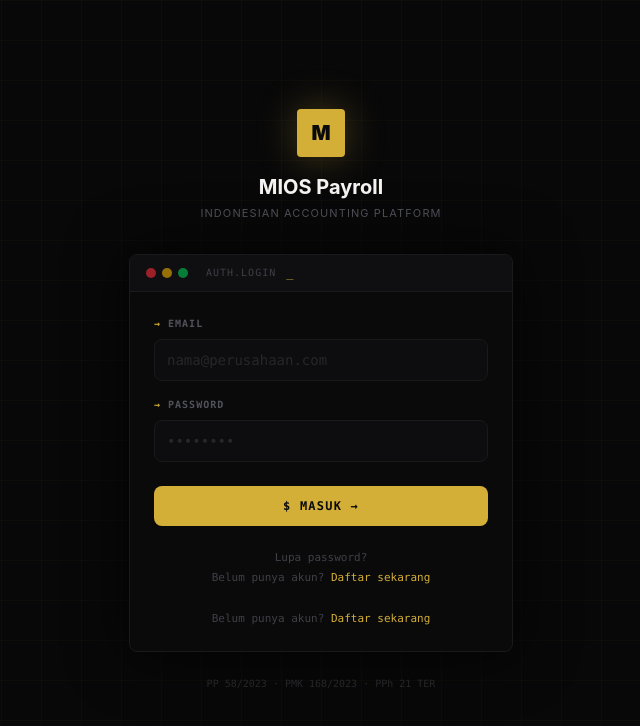
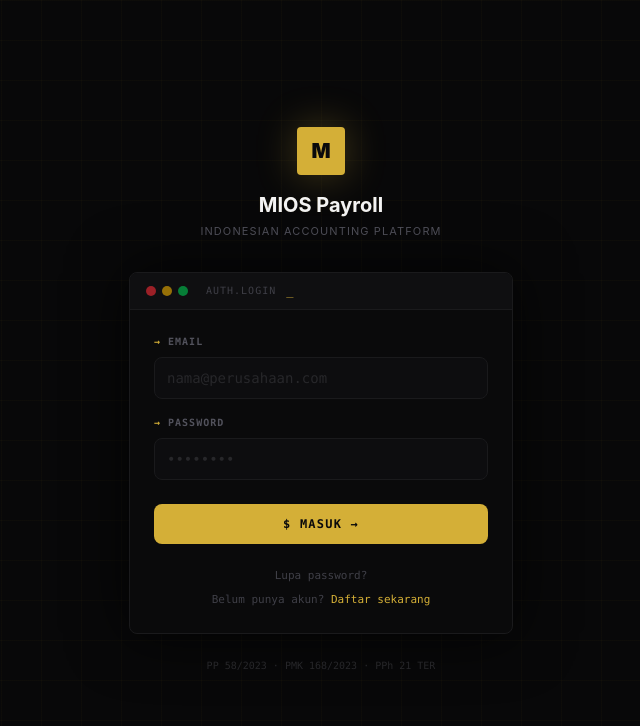
Before and after one commit to MSIConsultant/mios-payroll-v5, a Next.js app: page /login in a window 1280 px wide. Shown: the top 726 px of the page, without its empty margins (319-959 px from the left). Built offline with nearby package versions, Linux system fonts and the light colour scheme.

Commit message:
Refactor forgot password and registration links

```diff
--- a/app/login/page.tsx
+++ b/app/login/page.tsx
@@ -106,20 +106,12 @@ function LoginForm() {
                 </span>
               </button>
             </div>
-            <div className="pt-2 text-center animate-fade-in stagger-5">
-              <Link href="/forgot-password" className="text-[11px] text-zinc-700 hover:text-zinc-500 transition-colors block mb-1">
+            <div className="pt-2 text-center animate-fade-in stagger-5 space-y-2">
+              <Link href="/forgot-password"
+                className="block text-[11px] text-zinc-700 hover:text-zinc-500 transition-colors font-mono">
                 Lupa password?
               </Link>
-              <p className="text-[11px] text-zinc-700">
-                Belum punya akun?{' '}
-                <Link href="/register" className="text-[#D4AF37] hover:text-yellow-300 transition-colors">
-                  Daftar sekarang
-                </Link>
-              </p>
-            </div>
-
-            <div className="pt-2 text-center animate-fade-in stagger-5">
-              <p className="text-[11px] text-zinc-700">
+              <p className="text-[11px] text-zinc-700 font-mono">
                 Belum punya akun?{' '}
                 <Link href="/register" className="text-[#D4AF37] hover:text-yellow-300 transition-colors">
                   Daftar sekarang
```
